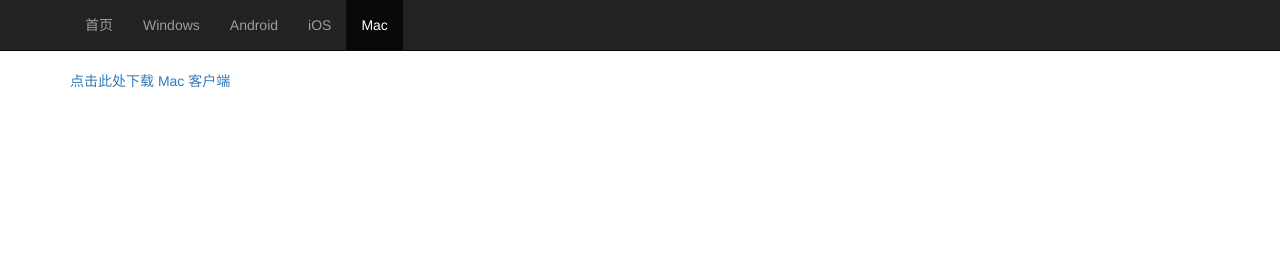
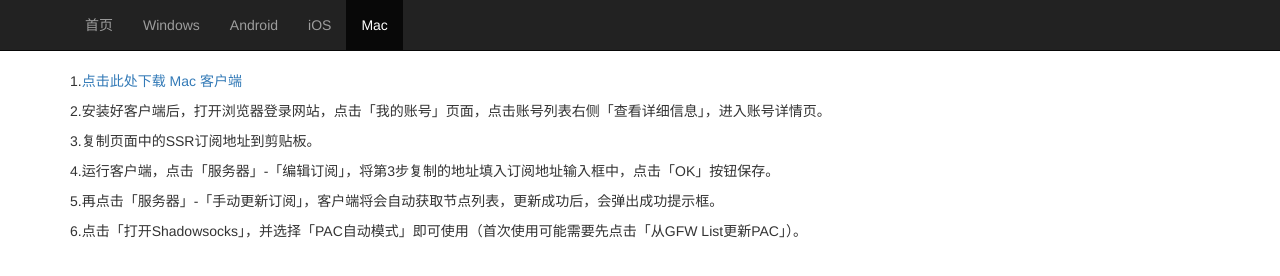
Before and after one commit to gitman6/cshow, a plain HTML site: page mac.html in a window 1280 px wide. Drawn offline with nearby package versions, Linux system fonts and the light colour scheme.

Commit message:
version 3

```diff
--- a/mac.html
+++ b/mac.html
@@ -35,7 +35,12 @@
     <div class="container">
       <div class="row">
         <div class="col-md-12">
-          <p><a href="./downloads/ShadowsocksX-NG.1.7.0.zip">点击此处下载 Mac 客户端</a></p>
+          <p>1.<a href="./downloads/ShadowsocksX-NG.1.7.0.zip">点击此处下载 Mac 客户端</a></p>
+          <p>2.安装好客户端后，打开浏览器登录网站，点击「我的账号」页面，点击账号列表右侧「查看详细信息」，进入账号详情页。</p>
+          <p>3.复制页面中的SSR订阅地址到剪贴板。</p>
+          <p>4.运行客户端，点击「服务器」-「编辑订阅」，将第3步复制的地址填入订阅地址输入框中，点击「OK」按钮保存。</p>
+          <p>5.再点击「服务器」-「手动更新订阅」，客户端将会自动获取节点列表，更新成功后，会弹出成功提示框。</p>
+          <p>6.点击「打开Shadowsocks」，并选择「PAC自动模式」即可使用（首次使用可能需要先点击「从GFW List更新PAC」）。</p>
         </div>
       </div>
     </div>
```
